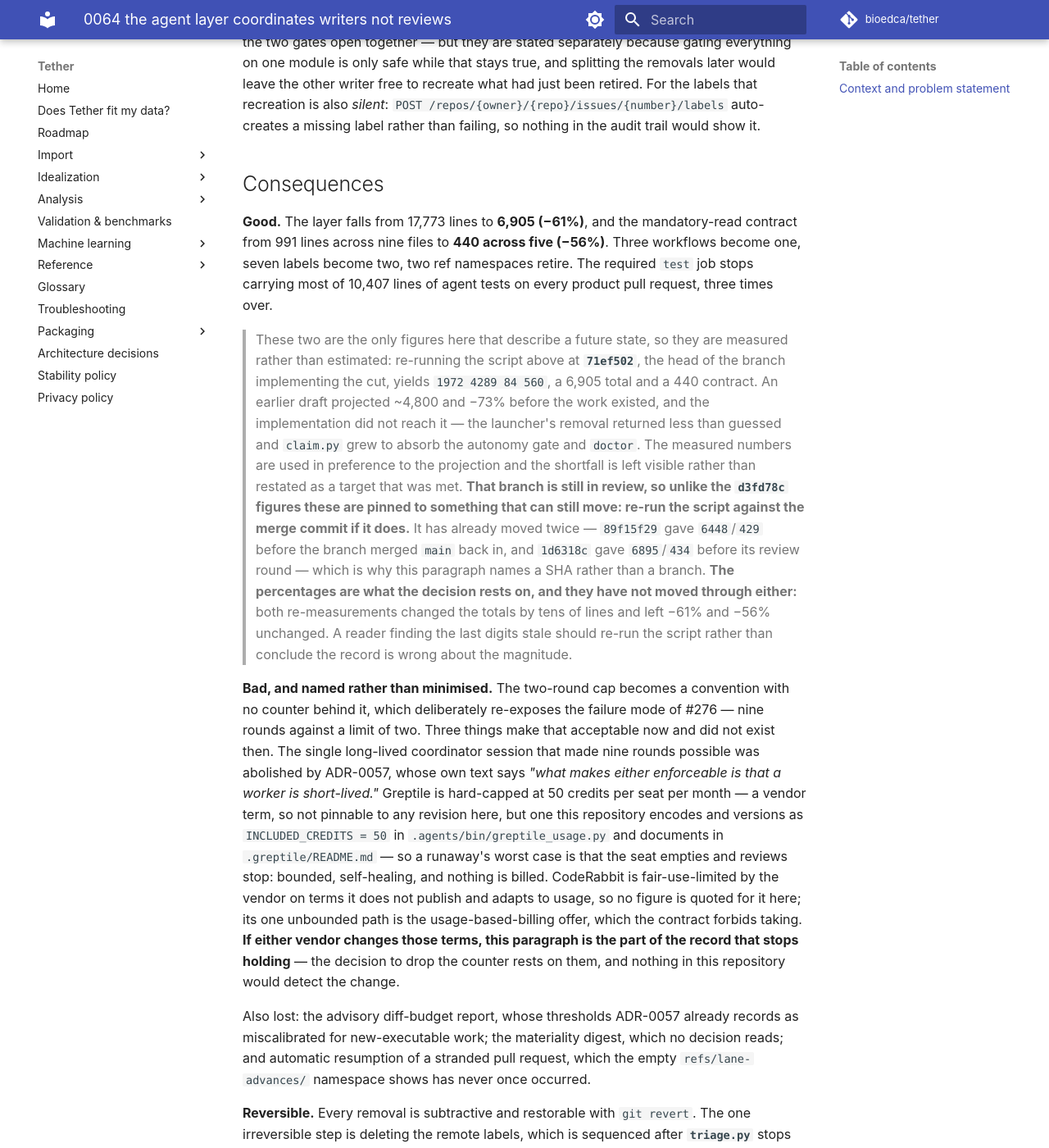
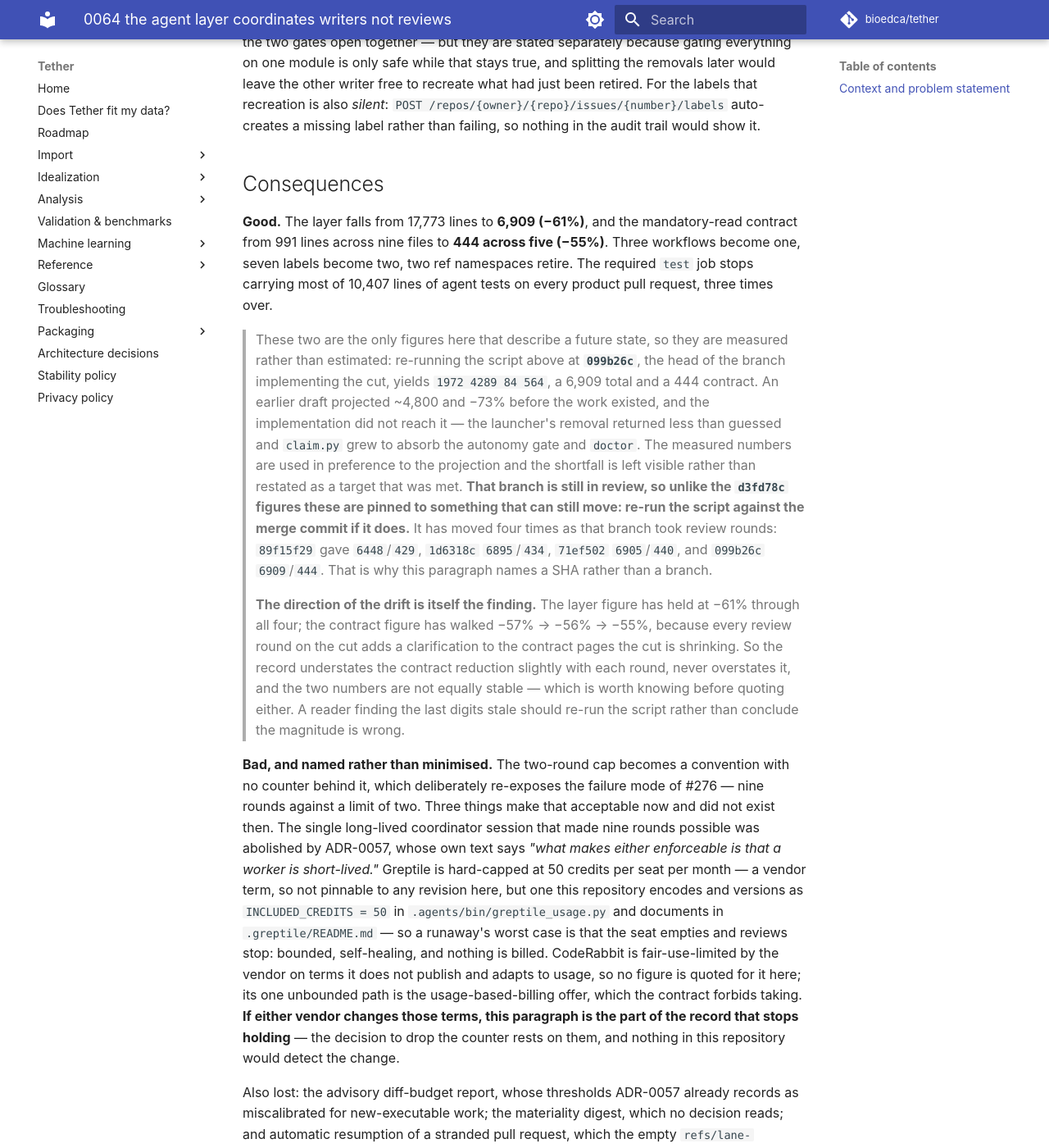
Before and after one commit to bioedca/tether, an MkDocs documentation site: the page built from docs/adr/0064-the-agent-layer-coordinates-writers-not-reviews.md, in a window 1280 px wide and 1400 px high, scrolled down 10828 px. Shown: the whole window at 82% size. Built offline with MkDocs 1.6.1 and Material for MkDocs 9.7.7, drawn with Linux system fonts in a browser that asks for light colours; comment, search, counter and statistics services are not loaded; the version menu is left out; some of the changed text lies outside the part shown.

Commit message:
docs(adr): the contract percentage does drift, and the record said it did not
Not a review finding - I checked my own claim and it had become false.

Last round I wrote that the percentages "have not moved through either"
re-measurement, which was true of both figures at the time. #431's round-3 fixes
pushed the contract from 440 to 444 lines, and 444/991 rounds to -55% where 440
rounded to -56%. So the record asserted stability that a later measurement
falsified, which is the same defect this pull request has spent twenty rounds
removing from other people's sentences.

Re-measured at 099b26c and corrected: 6,909 and 444, -61% and -55%.

The framing is now the honest one, and it is more useful than the claim it
replaces. Across four measurements the layer figure has held at -61% while the
contract figure has walked -57% -> -56% -> -55%, and the reason is structural:
every review round on the cut adds a clarification to the contract pages the cut
is shrinking. So the record understates the contract reduction slightly with each
round and never overstates it, and the two numbers are not equally stable - which
a reader should know before quoting either.

Gates: published block extracted from the committed markdown and run at 099b26c;
mkdocs build --strict green; gen_adr_index.py --check up to date; 33 tests pass.

````diff
--- a/docs/adr/0064-the-agent-layer-coordinates-writers-not-reviews.md
+++ b/docs/adr/0064-the-agent-layer-coordinates-writers-not-reviews.md
@@ -65,8 +65,8 @@ SPDX-License-Identifier: GPL-3.0-or-later
 > # d3fd78c  -> scripts=5469 tests=10407 flows=502 prose=1395
 > #             layer=17773 contract=991 product=42796 adrs=1071
 > #             test_triage=3932 | 2186 src/tether/gui/shell.py
-> # 71ef502  -> scripts=1972 tests=4289 flows=84 prose=560
-> #             layer=6905 contract=440 product=42796 adrs=1078
+> # 099b26c  -> scripts=1972 tests=4289 flows=84 prose=564
+> #             layer=6909 contract=444 product=42796 adrs=1078
 > #             test_triage=0 (deleted) | 2186 src/tether/gui/shell.py
 > ```
 >
@@ -74,7 +74,7 @@ SPDX-License-Identifier: GPL-3.0-or-later
 > `removed` names the seven paths the cut deletes — three of the ten test modules and four of the
 > nine contract files — and the loop above aborts on any *other* missing path in those lists, so
 > `keep` can only ever drop something already declared. That is why one pair of lists gives 991 and
-> 10,407 before and 440 and 4,289 after.
+> 10,407 before and 444 and 4,289 after.
 >
 > **The directory-derived sets are not covered by it, deliberately.** `scripts`, `flows`, `adrs`,
 > `product` and the `.agents/tasks`/`docs/agents` half of `prose` come from `git ls-tree`, which
@@ -89,7 +89,7 @@ SPDX-License-Identifier: GPL-3.0-or-later
 > revision exits 1, an unexpected missing path exits 1 naming the file, and the two good revisions
 > print the values in the comment.
 >
-> `71ef502` is the head of the branch implementing the cut — a branch under review, not an
+> `099b26c` is the head of the branch implementing the cut — a branch under review, not an
 > immutable record, so **if it changes again before merge, re-run the script against its merge
 > commit.** That whole column is a weaker claim than the `d3fd78c` one for exactly this reason, and
 > §Consequences records what has happened to it so far in one place rather than two. One figure is
@@ -397,25 +397,29 @@ failing, so nothing in the audit trail would show it.
 
 ## Consequences
 
-**Good.** The layer falls from 17,773 lines to **6,905 (−61%)**, and the mandatory-read contract from
-991 lines across nine files to **440 across five (−56%)**. Three workflows become one, seven labels
+**Good.** The layer falls from 17,773 lines to **6,909 (−61%)**, and the mandatory-read contract from
+991 lines across nine files to **444 across five (−55%)**. Three workflows become one, seven labels
 become two, two ref namespaces retire. The required `test` job stops carrying most of 10,407 lines
 of agent tests on every product pull request, three times over.
 
 > These two are the only figures here that describe a future state, so they are measured rather than
-> estimated: re-running the script above at **`71ef502`**, the head of the branch implementing the
-> cut, yields `1972 4289 84 560`, a 6,905 total and a 440 contract. An earlier draft projected
+> estimated: re-running the script above at **`099b26c`**, the head of the branch implementing the
+> cut, yields `1972 4289 84 564`, a 6,909 total and a 444 contract. An earlier draft projected
 > ~4,800 and −73% before the work existed, and the implementation did not reach it — the launcher's
 > removal returned less than guessed and `claim.py` grew to absorb the autonomy gate and `doctor`.
 > The measured numbers are used in preference to the projection and the shortfall is left visible
 > rather than restated as a target that was met. **That branch is still in review, so unlike the
 > `d3fd78c` figures these are pinned to something that can still move: re-run the script against
-> the merge commit if it does.** It has already moved twice — `89f15f29` gave `6448`/`429` before the branch
-> merged `main` back in, and `1d6318c` gave `6895`/`434` before its review round — which is why
-> this paragraph names a SHA rather than a branch. **The percentages are what the decision rests
-> on, and they have not moved through either:** both re-measurements changed the totals by tens of
-> lines and left −61% and −56% unchanged. A reader finding the last digits stale should re-run the
-> script rather than conclude the record is wrong about the magnitude.
+> the merge commit if it does.** It has moved four times as that branch took review rounds:
+> `89f15f29` gave `6448`/`429`, `1d6318c` `6895`/`434`, `71ef502` `6905`/`440`, and `099b26c`
+> `6909`/`444`. That is why this paragraph names a SHA rather than a branch.
+>
+> **The direction of the drift is itself the finding.** The layer figure has held at −61% through
+> all four; the contract figure has walked −57% → −56% → −55%, because every review round on the
+> cut adds a clarification to the contract pages the cut is shrinking. So the record understates
+> the contract reduction slightly with each round, never overstates it, and the two numbers are not
+> equally stable — which is worth knowing before quoting either. A reader finding the last digits
+> stale should re-run the script rather than conclude the magnitude is wrong.
 
 **Bad, and named rather than minimised.** The two-round cap becomes a convention with no counter
 behind it, which deliberately re-exposes the failure mode of #276 — nine rounds against a limit of
````
